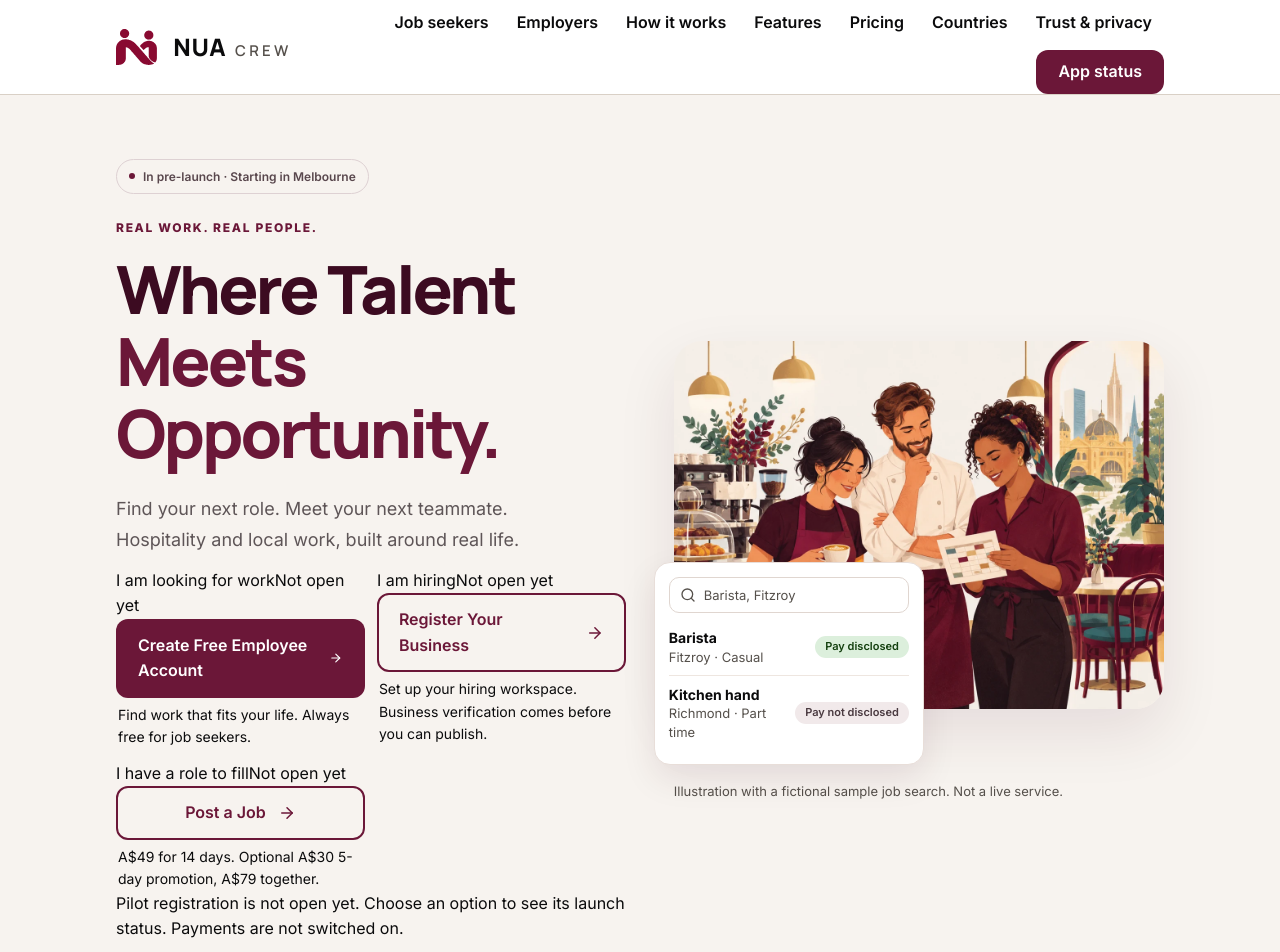
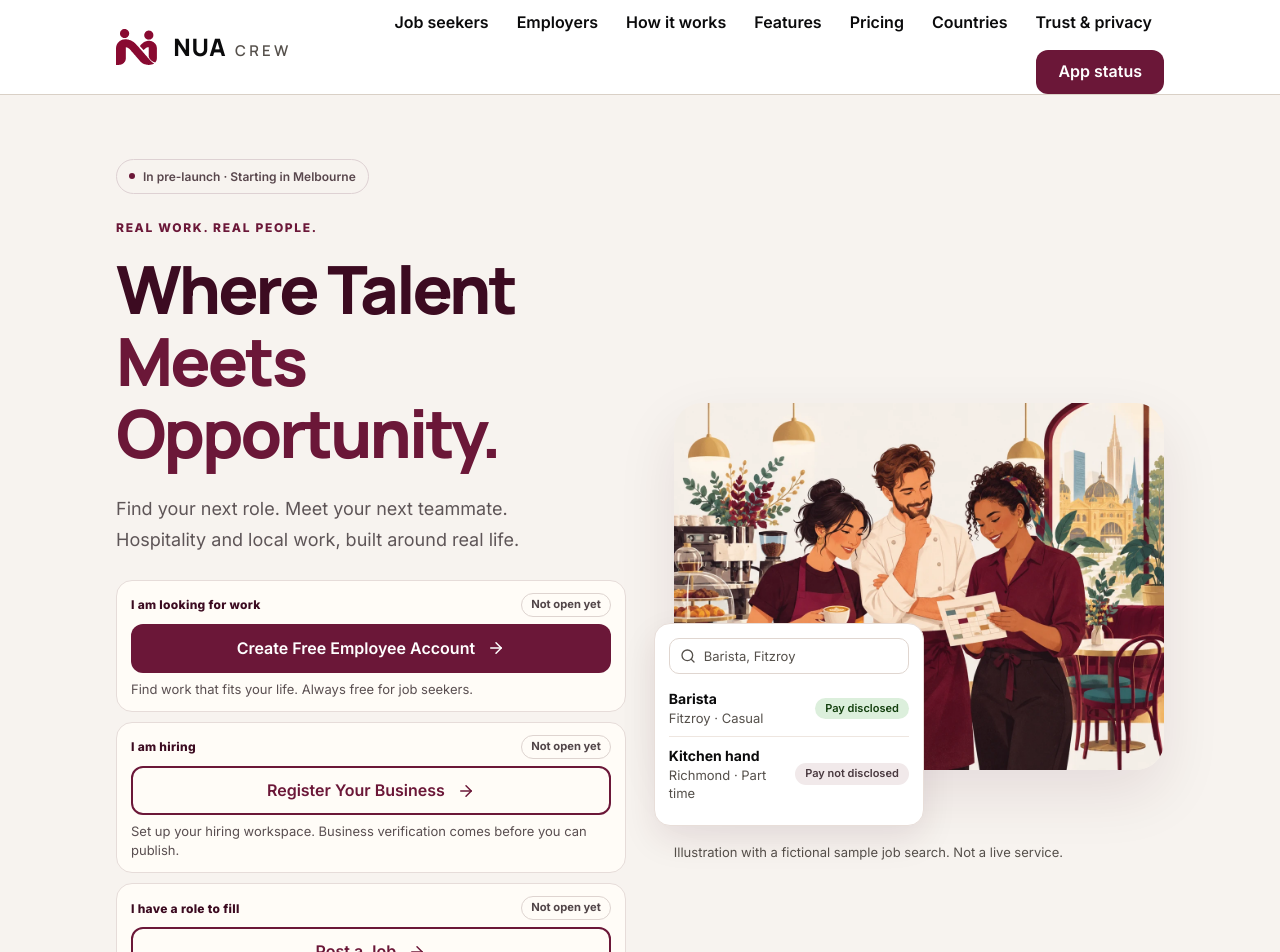
Before and after one commit to BSaumil/NUA-CREW, a Next.js app in the folder apps/site/: page / in a window 1280 px wide. Shown: the top 952 px of the page. Built offline with nearby package versions, Linux system fonts and the light colour scheme.

Commit message:
ux(stage A): compact accessible hero cards and clear pilot-access status

```diff
--- a/apps/site/app/site.css
+++ b/apps/site/app/site.css
@@ -2094,27 +2094,75 @@ main {
   }
 }
 
-/* Three first-class entry points (hero, phone menu). */
+/* Stage A: three compact, equal-weight decisions instead of a wall of repeated warnings. */
+.entry-points {
+  max-width: 580px;
+  margin-top: 24px;
+}
 .entry-points ul {
   list-style: none;
   margin: 0;
   padding: 0;
   display: grid;
-  gap: 12px;
-  grid-template-columns: repeat(auto-fit, minmax(min(100%, 230px), 1fr));
+  grid-template-columns: minmax(0, 1fr);
+  gap: 10px;
+}
+.entry-points__card {
+  min-width: 0;
+  padding: 12px 14px;
+  border: 1px solid #e6dcd9;
+  border-radius: 16px;
+  background: #fffcf7;
+  display: grid;
+  gap: 7px;
+}
+.entry-points__topline {
+  display: flex;
+  align-items: center;
+  justify-content: space-between;
+  flex-wrap: wrap;
+  gap: 4px 10px;
+}
+.entry-points__audience {
+  color: #3c0b21;
+  font-size: 0.75rem;
+  font-weight: 800;
+  letter-spacing: 0.025em;
+}
+.entry-points__status {
+  color: #514548;
+  border: 1px solid #ded4d0;
+  border-radius: 99px;
+  padding: 2px 9px;
+  font-size: 0.7rem;
+  font-weight: 700;
+  white-space: nowrap;
+}
+.entry-points__card[data-open='true'] .entry-points__status {
+  color: #3c0b21;
+  background: #f4e9eb;
+  border-color: #bfa6ad;
 }
 .entry-points .nua-button {
   width: 100%;
   min-height: 48px;
+  min-width: 0;
   justify-content: center;
-}
-.entry-points li p {
-  margin: 6px 2px 0;
-  font-size: 0.875rem;
-}
-.entry-points__price {
-  margin: 14px 0 0;
-  font-size: 0.875rem;
+  white-space: normal;
+  text-align: center;
+  padding: 10px 14px;
+}
+.entry-points__description {
+  margin: 0;
+  font-size: 0.8125rem;
+  line-height: 1.45;
+  color: #5a4f51;
+}
+.entry-points__notice {
+  margin: 10px 2px 0;
+  font-size: 0.8125rem;
+  line-height: 1.5;
+  color: #4d4344;
 }
 .site-nav__entry {
   display: none;
```
